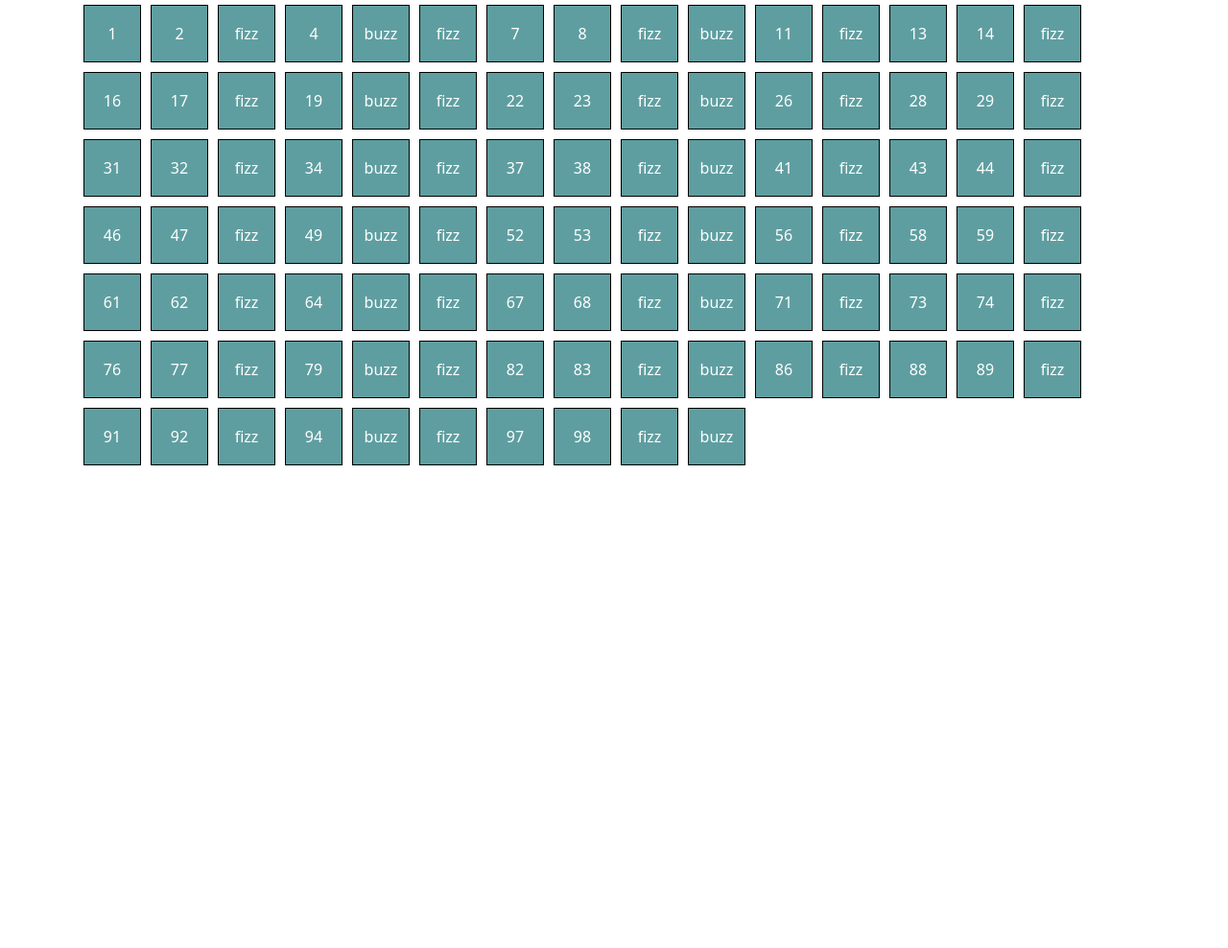
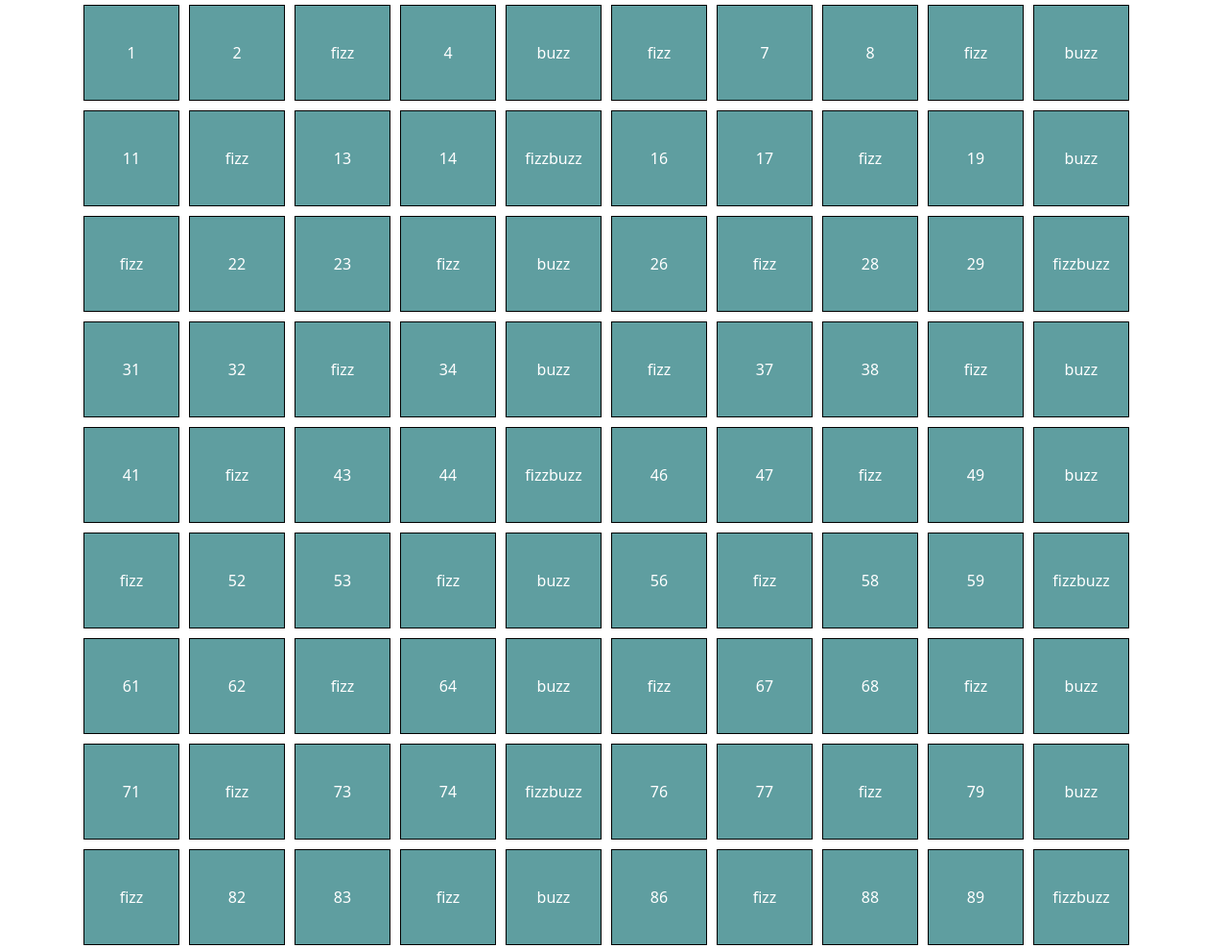
Before and after one commit to Oltion-Koceku/js-fizzbuzz, a plain HTML site: page index.html in a window 1280 px wide. Shown: the top 988 px of the page at 96% size. Before the commit the page ends 800 px from the top, so only its background shows below. Drawn offline with nearby package versions, Linux system fonts and the light colour scheme.

Commit message:
[fix]fizzbuzz

```diff
--- a/assets/style/style.css
+++ b/assets/style/style.css
@@ -1,6 +1,6 @@
 .container-ol .box{
-  width: 60px;
-  height: 60px;
+  width: 100px;
+  height: 100px;
   display: flex;
   justify-content: center;
   align-items: center;
--- a/js/script.js
+++ b/js/script.js
@@ -1,13 +1,12 @@
 const container = document.querySelector(".container-ol")
 console.log(container);
 for(let i = 1; i <= 100; i++){
-  if(i % 3 === 0){
+  if((i % 3 === 0) && (i % 5 === 0)){
     container.innerHTML +=`
     <div class="box">
-      ${"fizz"}
+      ${"fizzbuzz"}
     </div>
     `;
-    console.log("fizz");
   }else if(i % 5 === 0){
     container.innerHTML +=`
     <div class="box">
@@ -15,12 +14,13 @@ for(let i = 1; i <= 100; i++){
     </div>
     `
     console.log("buzz");
-  }else if ((i % 3 === 0) && (i % 5 === 0)){
+  }else if (i % 3 === 0){
     container.innerHTML +=`
     <div class="box">
-      ${"fizzbuzz"}
+      ${"fizz"}
     </div>
-    `
+    `;
+    console.log("fizz");
   }else{
     container.innerHTML +=`
     <div class="box">
```
Lines whose indentation alone changed are shown as unchanged.
